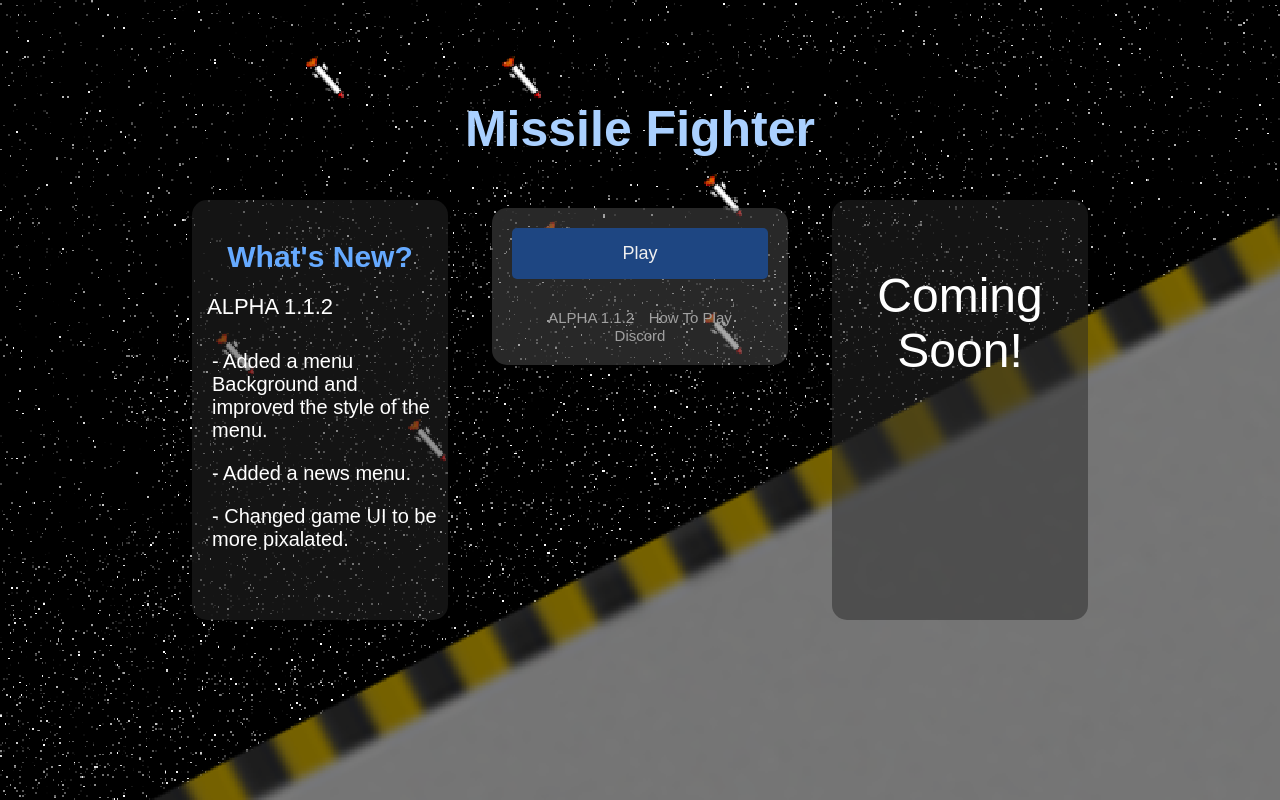
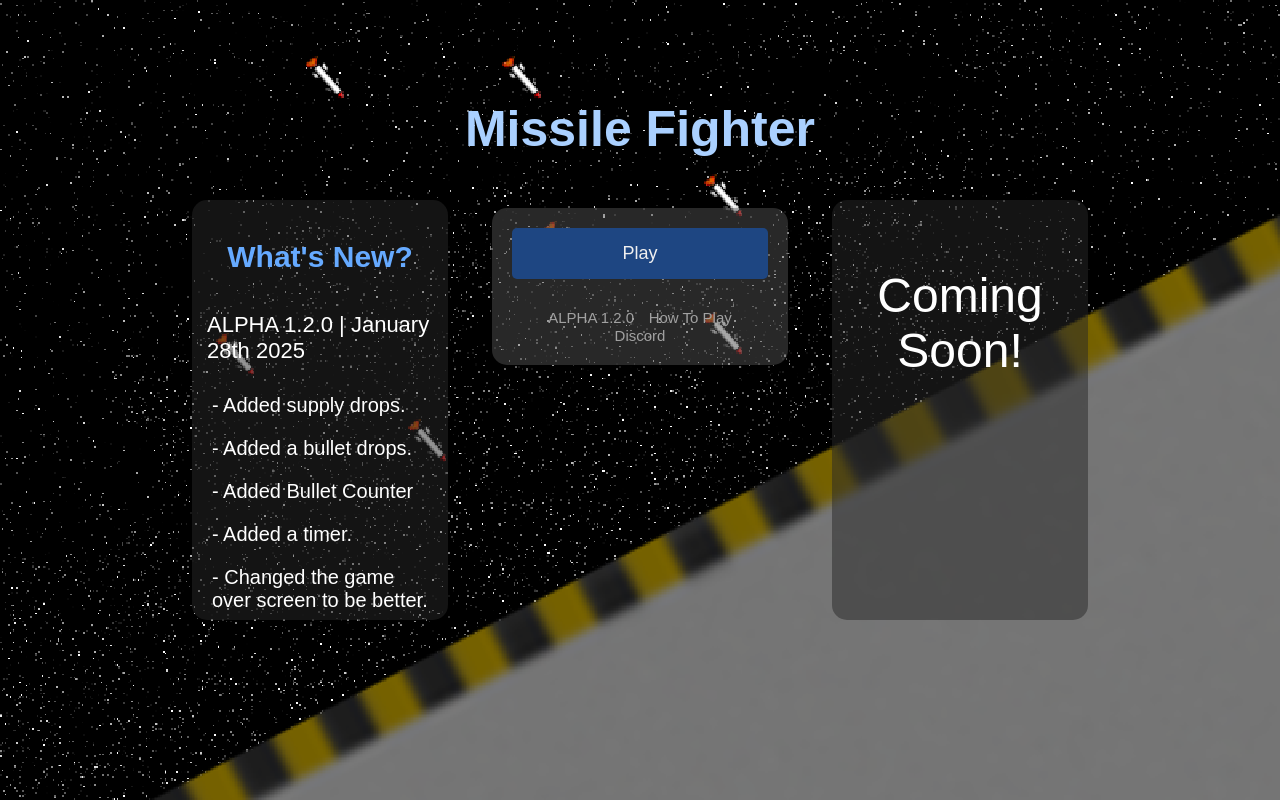
Before and after one commit to tlk106/Missile-Fighter, a website with bundled scripts: page index.html in a window 1280 px wide. Built offline with nearby package versions, Linux system fonts and the light colour scheme.

Commit message:
Bump Version Number and add change log

```diff
--- a/index.html
+++ b/index.html
@@ -19,7 +19,18 @@
       <div class="side-menu" id="news-menu">
         <h1 class="menu-title">What's New?</h1>
         <div class="content-container">
-          <div class="news-title">ALPHA 1.1.2</div>
+          <br>
+          <div class="news-title">ALPHA 1.2.0 | January 28th 2025</div>
+          <div class="news-content">
+            <p class="news-paragraph">- Added supply drops.</p>
+            <p class="news-paragraph">- Added a bullet drops.</p>
+            <p class="news-paragraph">- Added Bullet Counter</p>
+            <p class="news-paragraph">- Added a timer.</p>
+            <p class="news-paragraph">- Changed the game over screen to be better.</p>
+          </div>
+          <hr>
+          <br>
+          <div class="news-title">ALPHA 1.1.2 | January 11th 2025</div>
           <div class="news-content">
             <p class="news-paragraph">- Added a menu Background and improved the style of the menu.</p>
             <p class="news-paragraph">- Added a news menu.</p>
@@ -30,7 +41,7 @@
       <div id="non-title-menu">
         <button class="menu_buttons" id="play-button">Play</button>
         <div id="link-container">
-          <a href="ChangeLog/index.html" class="footer-link">ALPHA 1.1.2</a>
+          <a href="ChangeLog/index.html" class="footer-link">ALPHA 1.2.0</a>
           <a href="HowToPlay/index.html" class="footer-link">How To Play</a>
           <a href="https://discord.com/invite/RksCGBnwyQ" class="footer-link">Discord</a>
         </div>
--- a/package.json
+++ b/package.json
@@ -1,6 +1,6 @@
 {
   "name": "Missile-Fighter",
-  "version": "ALPHA 1.1.2",
+  "version": "ALPHA 1.2.0",
   "description": "A simple game where you defend against missiles!",
   "main": "Game/index.js",
   "scripts": {
```
Also changed, not shown: ChangeLog/index.html (+8 -0 lines), HowToPlay/index.html (+3 -0 lines), README.md.
